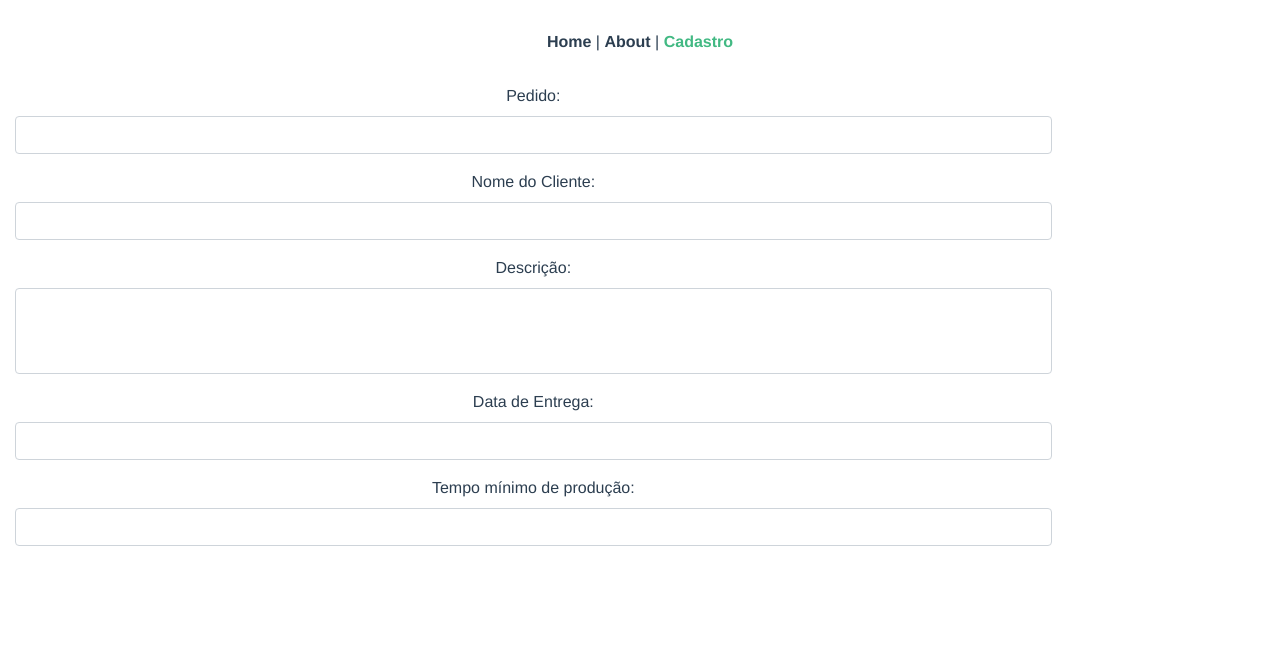
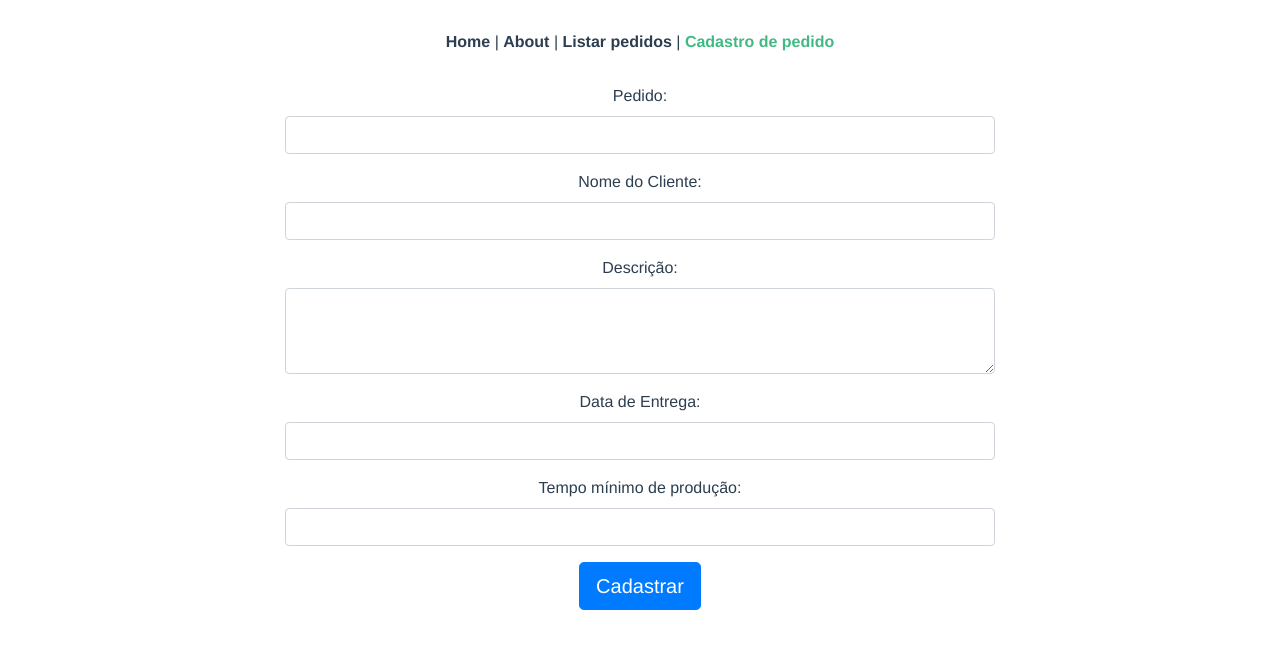
Before and after one commit to adrianorocha-dev/FlorDAcucena, a Vue app in the folder sistema/: page /cadastroCliente in a window 1280 px wide. Shown: the top 648 px of the page. Built offline with nearby package versions, Linux system fonts and the light colour scheme; the HTML template or start-up script is replaced by a standard one.

Commit message:
Botao de cadastrar adicionado a tela de cadastro

```diff
--- a/sistema/package.json
+++ b/sistema/package.json
@@ -9,6 +9,7 @@
     "test:unit": "vue-cli-service test:unit"
   },
   "dependencies": {
+    "@vue/cli": "^3.0.4",
     "bootstrap": "^4.1.3",
     "bootstrap-vue": "^2.0.0-rc.11",
     "firebase": "^5.4.2",
--- a/sistema/src/App.vue
+++ b/sistema/src/App.vue
@@ -3,7 +3,8 @@
     <div id="nav">
       <router-link to="/">Home</router-link> |
       <router-link to="/about">About</router-link> |
-      <router-link to ="/cadastroCliente">Cadastro</router-link>
+      <router-link to="/ListarPedidos">Listar pedidos</router-link> |
+      <router-link to ="/cadastroCliente">Cadastro de pedido</router-link>
     </div>
 
     <router-view/>
--- a/sistema/src/components/cadastro.vue
+++ b/sistema/src/components/cadastro.vue
@@ -1,10 +1,12 @@
 <template>
-    <div class="col-md-10">
+    <b-container>
+        <b-col md="8" offset-md="2">
             <b-form>
                 <b-form-group id="nomeDoPedido"
                         label="Pedido:"
-                        label-for="PedidoInput2">
-            <b-form-input id="PedidoInput2"
+                        label-for="PedidoInput"
+                        horizontal>
+                    <b-form-input id="PedidoInput"
                             type="text"
                             required
                             placeholder="">
@@ -13,7 +15,8 @@
 
                 <b-form-group id="nomeCliente"
                         label="Nome do Cliente:"
-                    label-for="nomeclienteInput3">
+                        label-for="nomeclienteInput3"
+                        horizontal>
                     <b-form-input id="nomeClienteInput2"
                         type="text"
                         required
@@ -23,19 +26,21 @@
 
             <b-form-group id="descricao"
                         label="Descrição:"
-                    label-for="exampleInput2">
+                        label-for="exampleInput2"
+                        horizontal>
 
                     <b-form-textarea id="textarea1"
                         placeholder=""
                         v-model="text"
                         rows="3"
-                     max-rows="6">
+                        max-rows="3">
                     </b-form-textarea>
         </b-form-group>
 
             <b-form-group id="dataDeEntrega"
                         label="Data de Entrega:"
-                    label-for="entregaInput4">
+                        label-for="entregaInput4"
+                        horizontal>
             <b-form-input id="entregaInput4"
                         type="text"
                         required
@@ -45,7 +50,8 @@
 
             <b-form-group id="tempoDeProducao"
                         label="Tempo mínimo de produção:"
-                    label-for="tempoProducaoInput2">
+                        label-for="tempoProducaoInput2"
+                        horizontal>
             <b-form-input id="tempoProducaoInput2"
                         type="text"
                         required
@@ -55,12 +61,13 @@
 
         </b-form-group>
 
-
+            <b-button size="lg" variant="primary" >Cadastrar</b-button>
 
 
 
         </b-form>
-    </div>
+        </b-col>
+    </b-container>
 </template>
 
 <script>
```
Also changed, not shown: sistema/src/components/ListarPedidos.vue (added, +9 -0 lines), 1 other file (tests, documents, lock files or other folders). Lines whose indentation alone changed are shown as unchanged.
